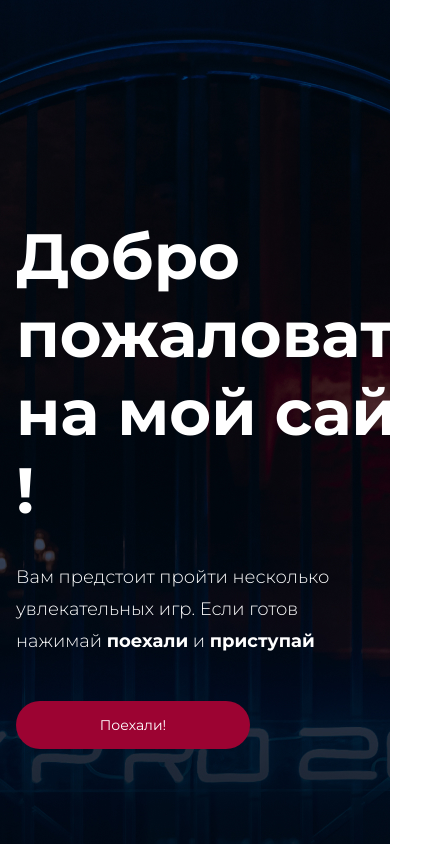
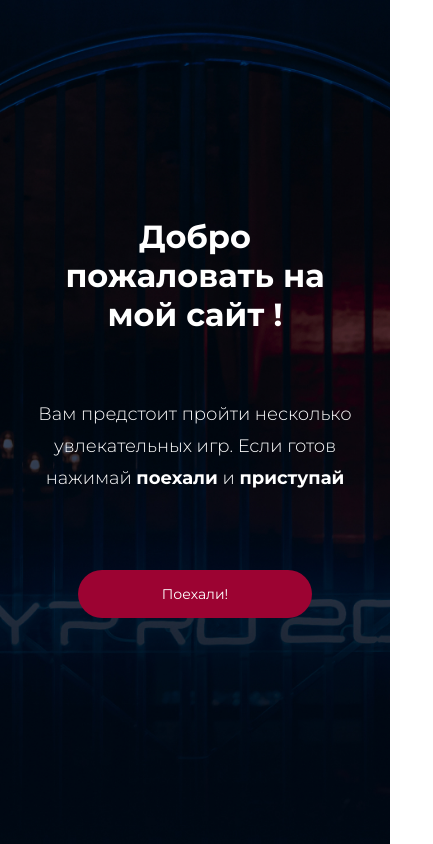
Before and after one commit to nkverechsh/small-game, a plain HTML site: page index.html in a window 390 px wide. Shown: the top 844 px of the page, 433 px wide, since content can reach past the window. Drawn offline with Linux system fonts and the light colour scheme.

Commit message:
add  scss: 'mobile' for adaptive max-width 768px

```diff
--- a/CSS/_mobile.scss
+++ b/CSS/_mobile.scss
@@ -1,4 +1,4 @@
-@media (max-width: 767px) {
+@media (max-width: 768px) {
 
     .center {
         padding-left: 16px;
@@ -7,6 +7,24 @@
 
     .top{
         height: 100vh;
+
+        &__content {
+            display: flex;
+            flex-wrap: wrap;
+            justify-content: center;
+            gap: 32px;
+        }
+
+        &__text {
+            text-align: center;
+        }
+    }
+
+    .title {
+        font-weight: 700;
+        font-size: 32px;
+        line-height: 39px;
+        text-align: center;
     }
 
 }
--- a/CSS/style.scss
+++ b/CSS/style.scss
@@ -77,11 +77,9 @@ a {
     display: flex;
     flex-wrap: wrap;
     justify-content: center;
-    box-sizing: border-box;
     gap: 32px;
     padding-left: 16px;
     padding-right: 16px;
-
 
     &__box {
             width: 378px;
@@ -119,4 +117,6 @@ a {
         padding-left: 32px;
         padding-bottom: 32px;
     }
+
 }
+@import "mobile";
--- a/index.html
+++ b/index.html
@@ -9,7 +9,7 @@
     <link rel="preconnect" href="https://fonts.gstatic.com" crossorigin>
     <link href="https://fonts.googleapis.com/css2?family=Montserrat:wght@300;400;600;700&display=swap" rel="stylesheet">
     <link rel="stylesheet" href="./css/style.css">
-    <title>hw 2.1</title>
+    <title>hw 2.2</title>
 </head>
 
 <body>
```
Also changed, not shown: CSS/style.css, 1 other file.
